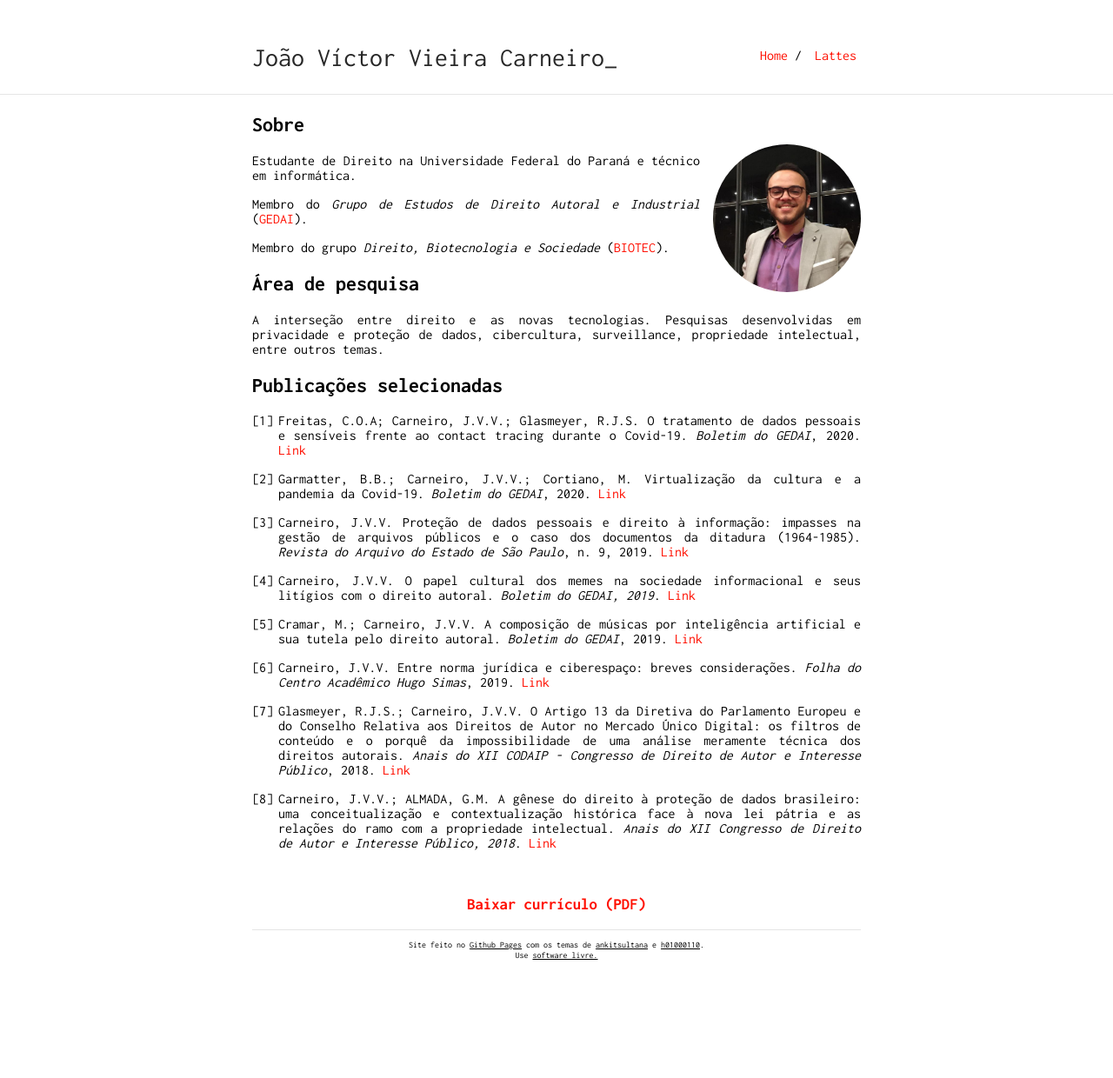
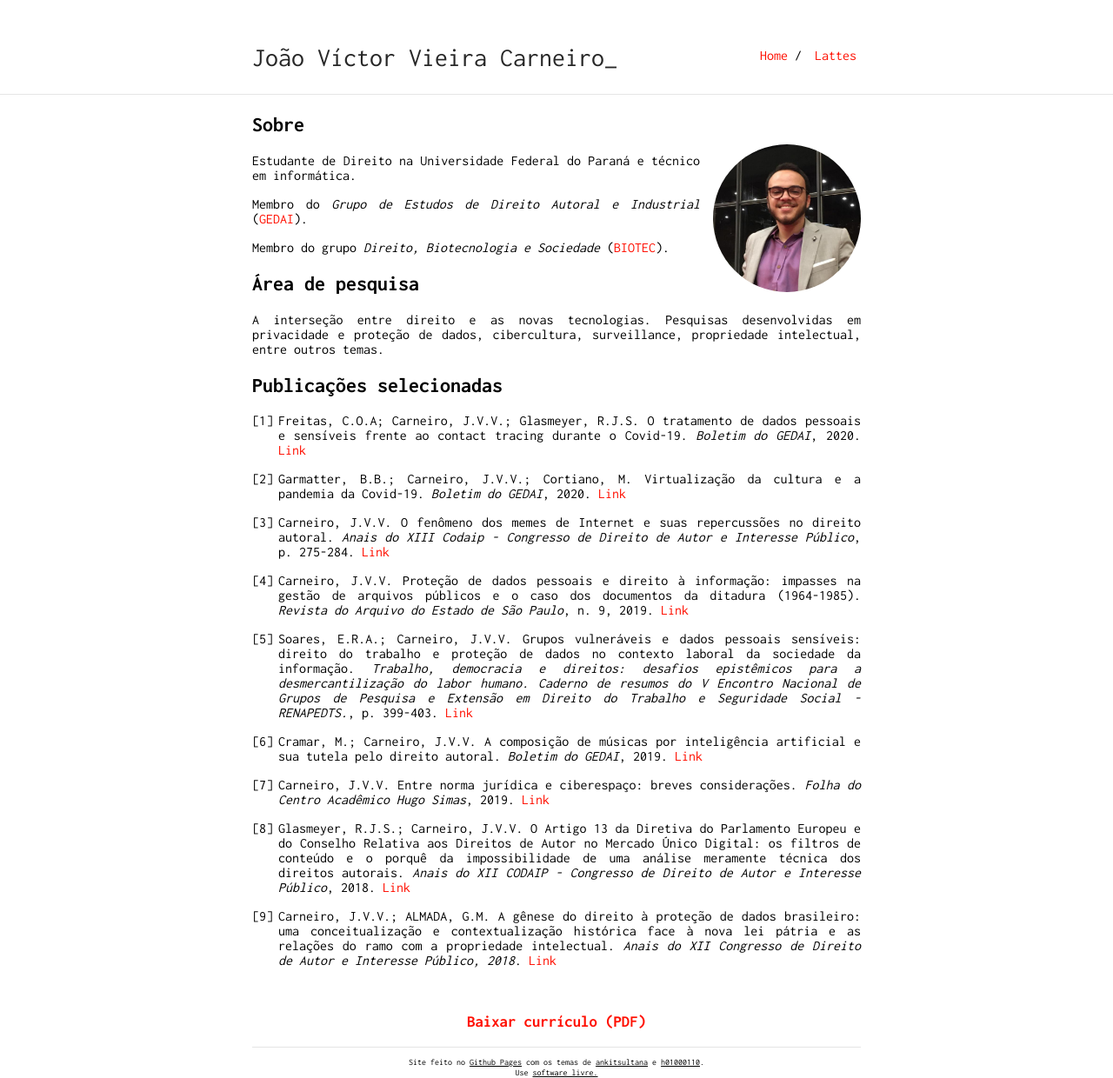
Before and after one commit to joaovvcarneiro/joaovvcarneiro.github.io, a Jekyll site: the page built from index.md, in a window 1280 px wide. Shown: the whole page at 87% size. Built offline with Jekyll 4.4.1, drawn with Linux system fonts in a browser that asks for light colours; before the commit the page ends 1105 px from its top, so only the background shows below that.

Commit message:
Update index.md

```diff
--- a/index.md
+++ b/index.md
@@ -21,19 +21,21 @@ A interseção entre direito e as novas tecnologias. Pesquisas desenvolvidas em
 
 1. Freitas, C.O.A; Carneiro, J.V.V.; Glasmeyer, R.J.S. O tratamento de dados pessoais e sensíveis frente ao contact tracing durante o Covid-19. _Boletim do GEDAI_, 2020. [Link](https://www.gedai.com.br/o-tratamento-de-dados-pessoais-e-sensiveis-frente-ao-contact-tracing-durante-o-covid-19/)
 
-1. Garmatter, B.B.; Carneiro, J.V.V.; Cortiano, M. Virtualização da cultura e a pandemia da Covid-19. _Boletim do GEDAI_, 2020. [Link](https://www.gedai.com.br/virtualizacao-da-cultura-e-a-pandemia-da-covid-19/)
+2. Garmatter, B.B.; Carneiro, J.V.V.; Cortiano, M. Virtualização da cultura e a pandemia da Covid-19. _Boletim do GEDAI_, 2020. [Link](https://www.gedai.com.br/virtualizacao-da-cultura-e-a-pandemia-da-covid-19/)
 
-1. Carneiro, J.V.V. Proteção de dados pessoais e direito à informação: impasses na gestão de arquivos públicos e o caso dos documentos da ditadura (1964-1985). _Revista do Arquivo do Estado de São Paulo_, n. 9, 2019. [Link](http://www.arquivoestado.sp.gov.br/revista_do_arquivo/09/artigo_03.php)
+3. Carneiro, J.V.V. O fenômeno dos memes de Internet e suas repercussões no direito autoral. _Anais do XIII Codaip - Congresso de Direito de Autor e Interesse Público_, p. 275-284. [Link](https://www.gedai.com.br/wp-content/uploads/2020/06/Anais-XIII-CODAIP_Marcos-Wachowicz_eletr%C3%B4nico.pdf)
 
-2. Carneiro, J.V.V. O papel cultural dos memes na sociedade informacional e seus litígios com o direito autoral. _Boletim do GEDAI, 2019_. [Link](http://www.gedai.com.br/junho-2019/o-papel-cultural-dos-memes-na-sociedade-informacional-e-seus-litigios-com-o-direito-autoral/)
+4. Carneiro, J.V.V. Proteção de dados pessoais e direito à informação: impasses na gestão de arquivos públicos e o caso dos documentos da ditadura (1964-1985). _Revista do Arquivo do Estado de São Paulo_, n. 9, 2019. [Link](http://www.arquivoestado.sp.gov.br/revista_do_arquivo/09/artigo_03.php)
 
-3. Cramar, M.; Carneiro, J.V.V. A composição de músicas por inteligência artificial e sua tutela pelo direito autoral. _Boletim do GEDAI_, 2019. [Link](http://www.gedai.com.br/outubro-de-2019/a-composicao-de-musicas-por-inteligencia-artificial-e-sua-tutela-pelo-direito-autoral/)
+5. Soares, E.R.A.; Carneiro, J.V.V. Grupos vulneráveis e dados pessoais sensíveis: direito do trabalho e proteção de dados no contexto laboral da sociedade da informação. _Trabalho, democracia e direitos: desafios epistêmicos para a desmercantilização do labor humano. Caderno de resumos do V Encontro Nacional de Grupos de Pesquisa e Extensão em Direito do Trabalho e Seguridade Social - RENAPEDTS._, p. 399-403. [Link](https://e657d93b-ac76-4975-bf49-44ee619f576e.filesusr.com/ugd/1ec049_b433b976800e444d9a243ed9fea5d72a.pdf)
 
-4. Carneiro, J.V.V. Entre norma jurídica e ciberespaço: breves considerações. _Folha do Centro Acadêmico Hugo Simas_, 2019. [Link](https://drive.google.com/file/d/1r6appTMrU0cIBbHbb7Z3W56hl86UV-ea/view#page=6)
+6. Cramar, M.; Carneiro, J.V.V. A composição de músicas por inteligência artificial e sua tutela pelo direito autoral. _Boletim do GEDAI_, 2019. [Link](http://www.gedai.com.br/outubro-de-2019/a-composicao-de-musicas-por-inteligencia-artificial-e-sua-tutela-pelo-direito-autoral/)
 
-5. Glasmeyer, R.J.S.; Carneiro, J.V.V. O Artigo 13 da Diretiva do Parlamento Europeu e do Conselho Relativa aos Direitos de Autor no Mercado Único Digital: os filtros de conteúdo e o porquê da impossibilidade de uma análise meramente técnica dos direitos autorais. _Anais do XII CODAIP - Congresso de Direito de Autor e Interesse Público_, 2018. [Link](http://www.gedai.com.br/wp-content/uploads/2019/05/002-O-ARTIGO-13-DA-DIRETIVA-DO-PARLAMENTO-EUROPEU.pdf)
+7. Carneiro, J.V.V. Entre norma jurídica e ciberespaço: breves considerações. _Folha do Centro Acadêmico Hugo Simas_, 2019. [Link](https://drive.google.com/file/d/1r6appTMrU0cIBbHbb7Z3W56hl86UV-ea/view#page=6)
 
-6. Carneiro, J.V.V.; ALMADA, G.M. A gênese do direito à proteção de dados brasileiro: uma conceitualização e contextualização histórica face à nova lei pátria e as relações do ramo com a propriedade intelectual. _Anais do XII Congresso de Direito de Autor e Interesse Público, 2018_. [Link](http://www.gedai.com.br/wp-content/uploads/2019/06/033-A-G%C3%8ANESE-DO-DIREITO-%C3%80-PROTE%C3%87%C3%83O-DE-DADOS-BRASILEIRO.pdf)
+8. Glasmeyer, R.J.S.; Carneiro, J.V.V. O Artigo 13 da Diretiva do Parlamento Europeu e do Conselho Relativa aos Direitos de Autor no Mercado Único Digital: os filtros de conteúdo e o porquê da impossibilidade de uma análise meramente técnica dos direitos autorais. _Anais do XII CODAIP - Congresso de Direito de Autor e Interesse Público_, 2018. [Link](http://www.gedai.com.br/wp-content/uploads/2019/05/002-O-ARTIGO-13-DA-DIRETIVA-DO-PARLAMENTO-EUROPEU.pdf)
+
+9. Carneiro, J.V.V.; ALMADA, G.M. A gênese do direito à proteção de dados brasileiro: uma conceitualização e contextualização histórica face à nova lei pátria e as relações do ramo com a propriedade intelectual. _Anais do XII Congresso de Direito de Autor e Interesse Público, 2018_. [Link](http://www.gedai.com.br/wp-content/uploads/2019/06/033-A-G%C3%8ANESE-DO-DIREITO-%C3%80-PROTE%C3%87%C3%83O-DE-DADOS-BRASILEIRO.pdf)
 
 <br>
 
```
